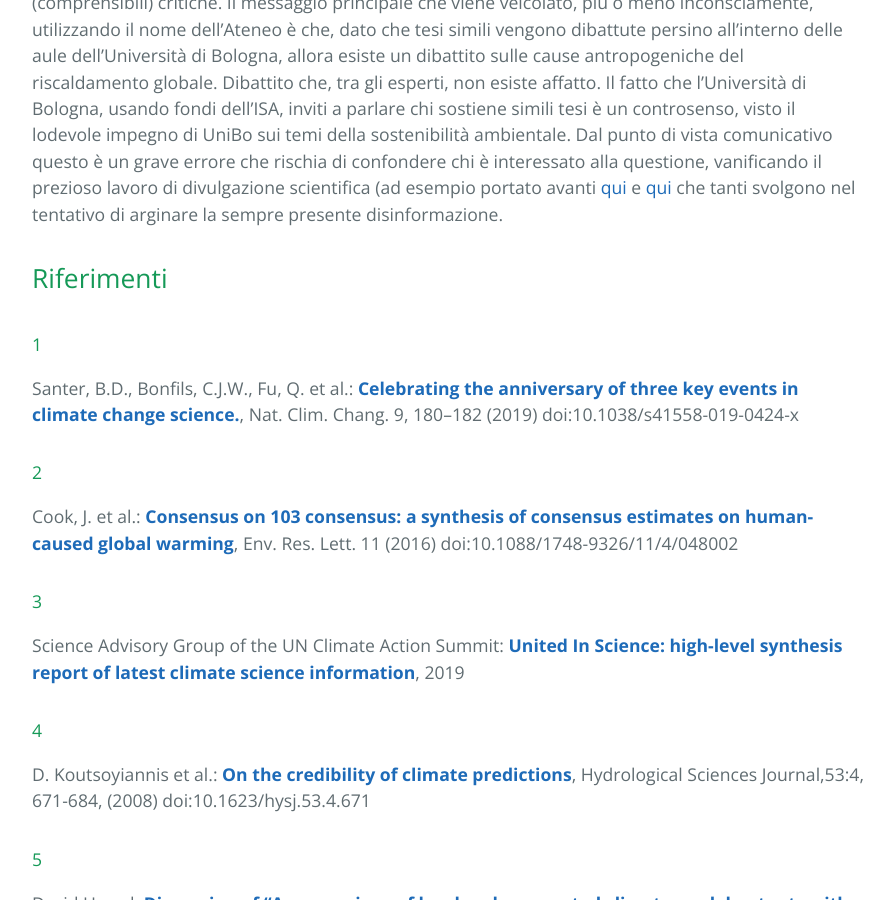
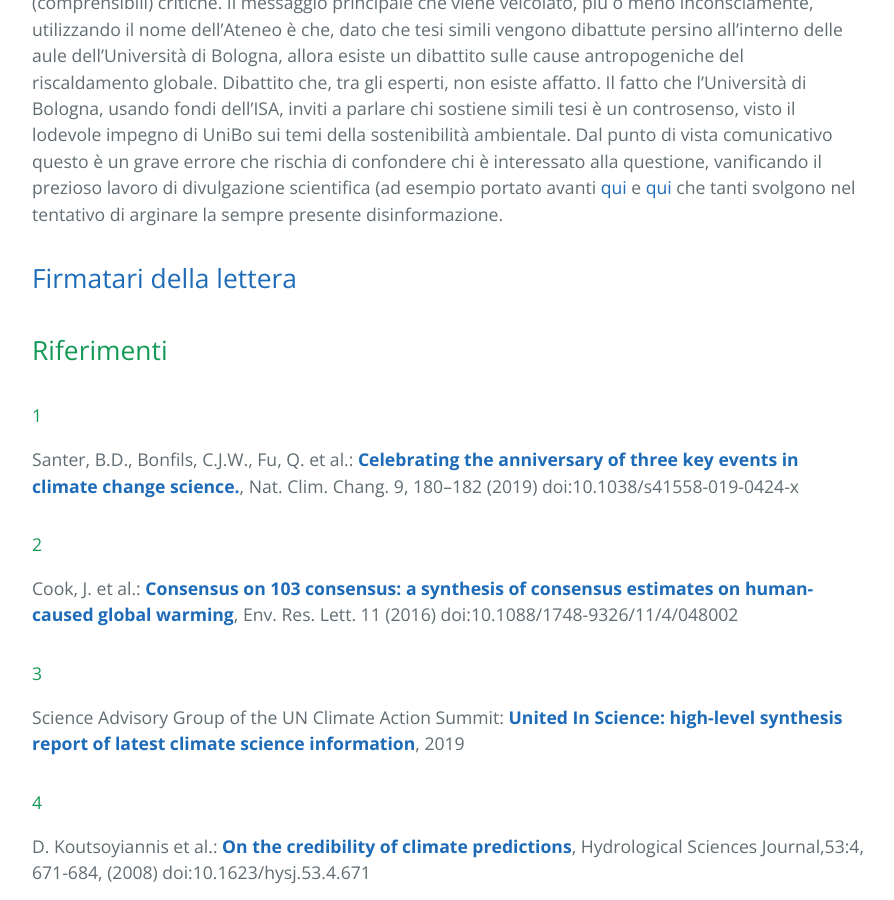
Before and after one commit to ssimoo/climatechangeunibo2019, a Jekyll site: the page built from index.md, in a window 1280 px wide and 900 px high, scrolled down 1910 px. Shown: the whole window, without its empty margins (192-1086 px from the left). Built offline with Jekyll 4.4.1, drawn with Linux system fonts in a browser that asks for light colours; part of the change alters nothing that is shown.

Commit message:
Update index.md

```diff
--- a/index.md
+++ b/index.md
@@ -3,7 +3,7 @@ layout: default
 title: Cambiamento climatico e ISA lecture
 ---
 
-# Se desideri firmare la lettera, [clicka qui]().
+# Se desideri firmare la lettera, [clicka qui](https://github.com/DanySK/climatechangeunibo2019/edit/master/firmatari.md).
 
 È con immenso stupore e una certa dose di sconcerto che apprendiamo della lecture organizzata dall'Istituto
 di Studi Superiori (ISA) dell'Università di Bologna intitolata ["Climate is changing... since 4.5 billion years
@@ -72,6 +72,8 @@ visto il lodevole impegno di UniBo sui temi della sostenibilità ambientale.
 Dal punto di vista comunicativo questo è un grave errore che rischia di confondere chi è interessato alla questione,
 vanificando il prezioso lavoro di divulgazione scientifica (ad esempio portato avanti [qui](https://informa.airicerca.org/it/2019/07/02/cinque-domande-comuni-cambiamento-climatico) e [qui](https://www.facebook.com/NextSolarStorm/videos/1351030165034889/) che tanti svolgono nel tentativo di arginare la sempre presente disinformazione.
 
+## [Firmatari della lettera](firmatari)
+
 ## Riferimenti
 
 #### 1
```
